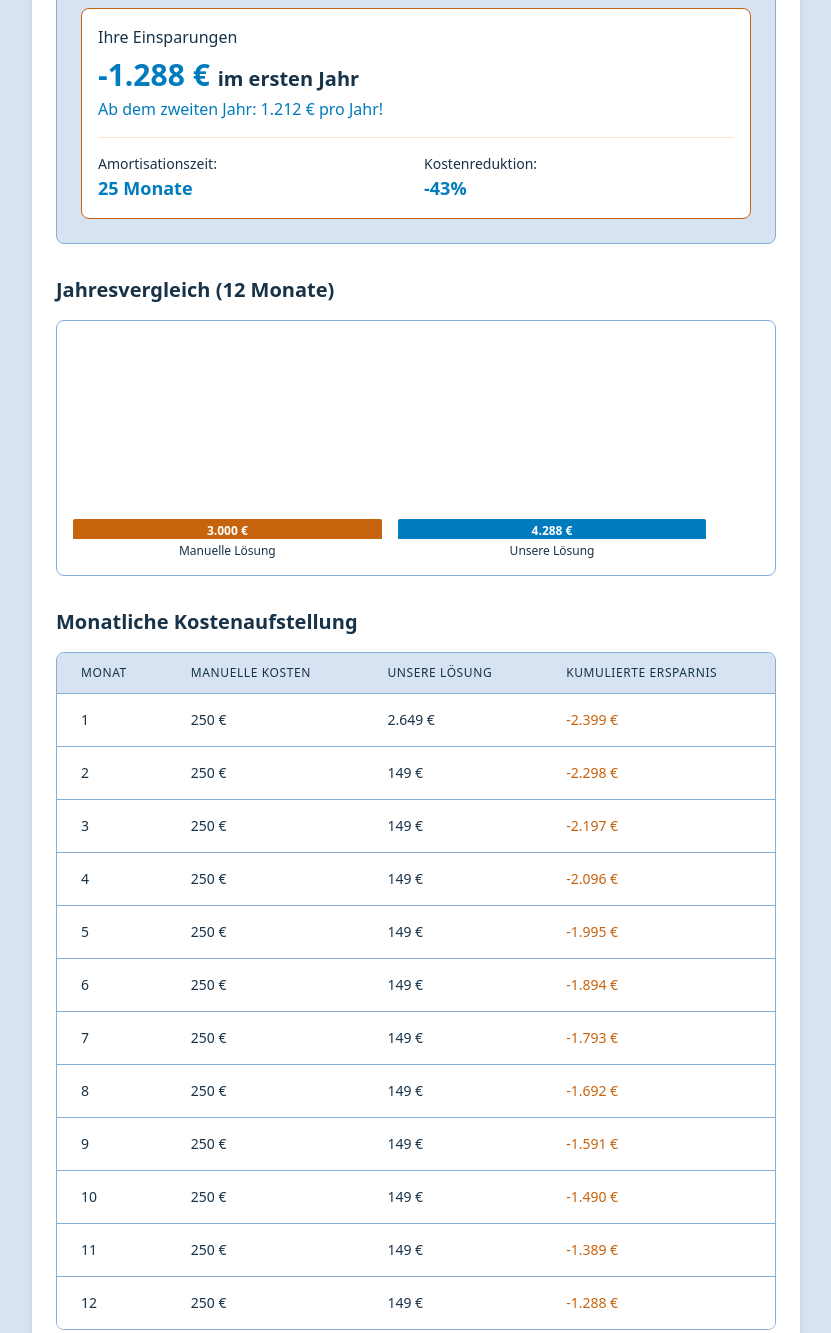
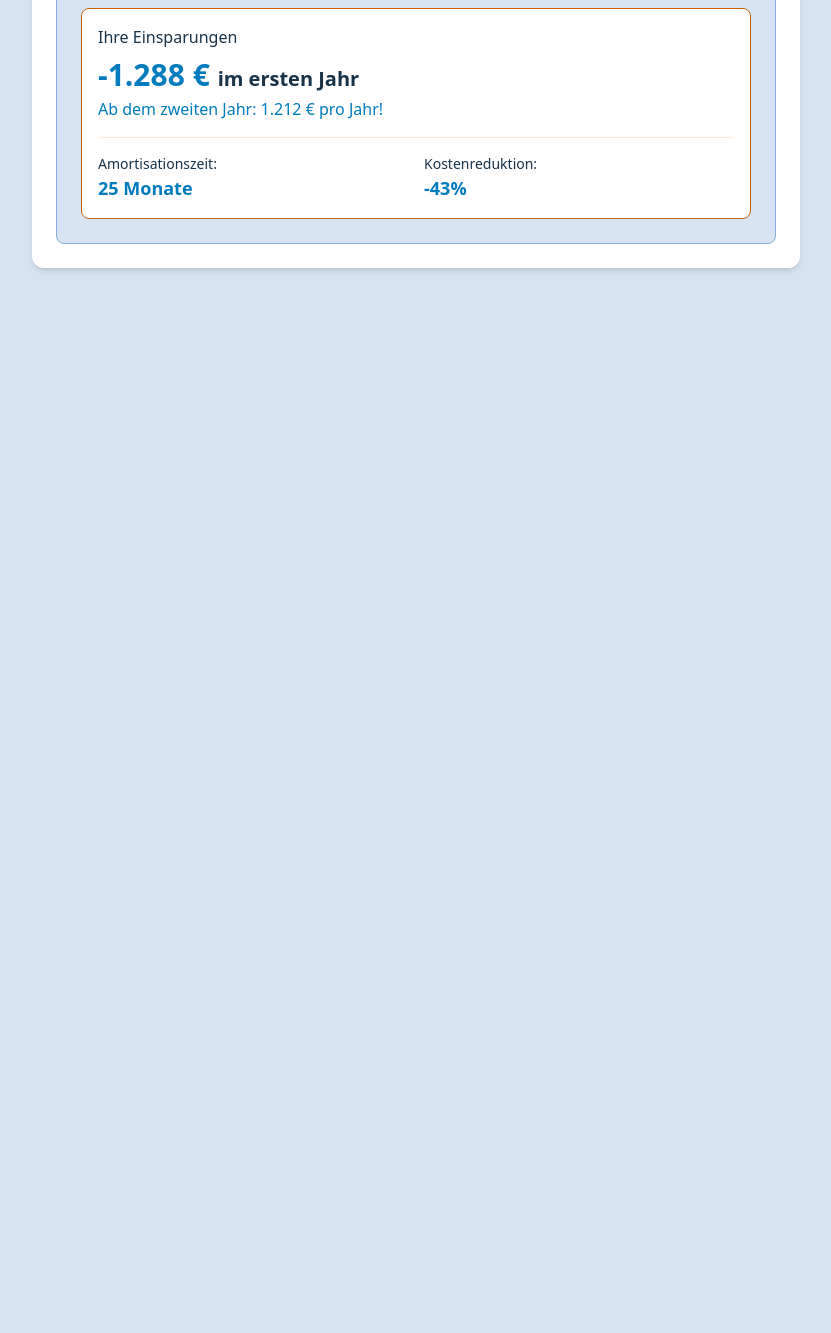
Before and after one commit to fatschi/fatschi.github.io, a plain HTML site: page calculator.html in a window 1280 px wide. Shown: the part 693-2026 px from the top of the page, without its empty margins (224-1055 px from the left). After the commit the page ends 993 px from the top, so only its background shows below. Drawn offline with nearby package versions, Linux system fonts and the light colour scheme.

Commit message:
remove chart

```diff
--- a/calculator.html
+++ b/calculator.html
@@ -156,57 +156,6 @@
                     </div>
                 </div>
             </div>
-
-            <!-- Chart -->
-            <div class="mt-8">
-                <h2 class="text-xl font-semibold mb-4 text-secondary">Jahresvergleich (12 Monate)</h2>
-                <div class="bg-white p-4 rounded-lg border border-medium-blue h-64 flex items-end gap-x-4">
-                    <div
-                        v-for="(bar, index) in chartData"
-                        :key="index"
-                        class="flex-1 flex flex-col items-center max-w-[45%]"
-                    >
-                        <div
-                            class="w-full rounded-t-sm hover:opacity-90 transition-opacity"
-                            :class="bar.color"
-                            :style="{ height: bar.height + '%' }"
-                        >
-                            <div class="text-white text-center text-xs font-bold mt-1">
-                                {{ bar.valueText }}
-                            </div>
-                        </div>
-                        <p class="text-xs text-secondary mt-1 text-center">{{ bar.label }}</p>
-                    </div>
-                </div>
-            </div>
-
-            <!-- Monthly Cost Breakdown -->
-            <div class="mt-8">
-                <h2 class="text-xl font-semibold mb-4 text-secondary">Monatliche Kostenaufstellung</h2>
-                <div class="bg-white rounded-lg border border-medium-blue overflow-hidden">
-                    <table class="min-w-full divide-y divide-medium-blue">
-                        <thead class="bg-light-blue">
-                            <tr>
-                                <th class="px-6 py-3 text-left text-xs font-medium text-secondary uppercase tracking-wider">Monat</th>
-                                <th class="px-6 py-3 text-left text-xs font-medium text-secondary uppercase tracking-wider">Manuelle Kosten</th>
-                                <th class="px-6 py-3 text-left text-xs font-medium text-secondary uppercase tracking-wider">Unsere Lösung</th>
-                                <th class="px-6 py-3 text-left text-xs font-medium text-secondary uppercase tracking-wider">Kumulierte Ersparnis</th>
-                            </tr>
-                        </thead>
-                        <tbody class="bg-white divide-y divide-medium-blue">
-                            <tr v-for="month in 12" :key="month">
-                                <td class="px-6 py-4 whitespace-nowrap text-sm text-secondary">{{ month }}</td>
-                                <td class="px-6 py-4 whitespace-nowrap text-sm text-secondary">{{ formatCurrency(manualTotal) }}</td>
-                                <td class="px-6 py-4 whitespace-nowrap text-sm text-secondary">{{ formatCurrency(month === 1 ? firstMonthCost : followingMonthsCost) }}</td>
-                                <td class="px-6 py-4 whitespace-nowrap text-sm font-medium"
-                                    :class="cumulativeSavings(month) >= 0 ? 'text-primary' : 'text-accent'">
-                                    {{ formatCurrency(cumulativeSavings(month)) }}
-                                </td>
-                            </tr>
-                        </tbody>
-                    </table>
-                </div>
-            </div>
         </div>
     </div>
 
```
